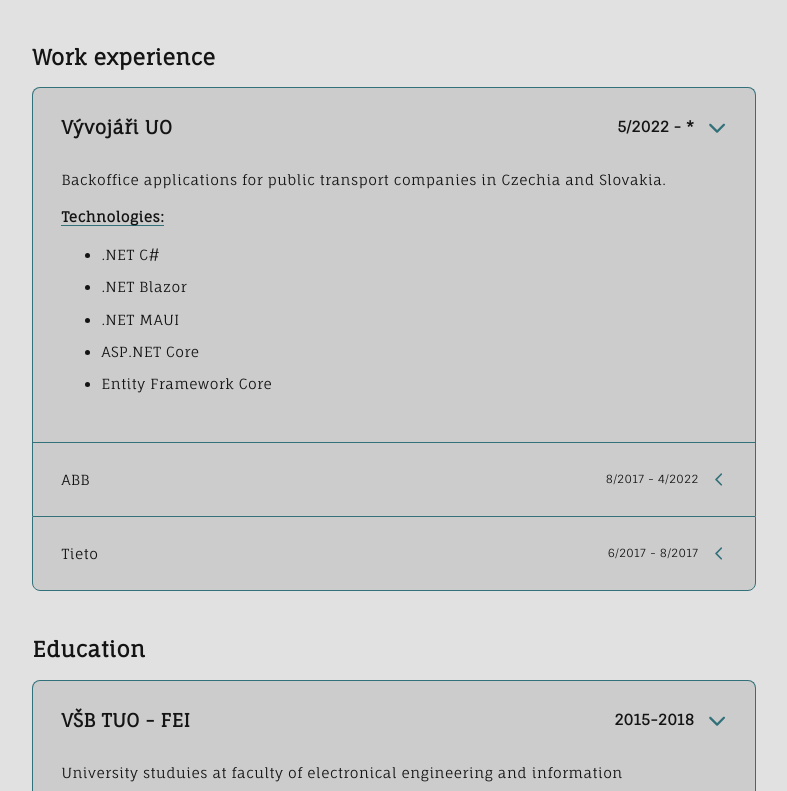
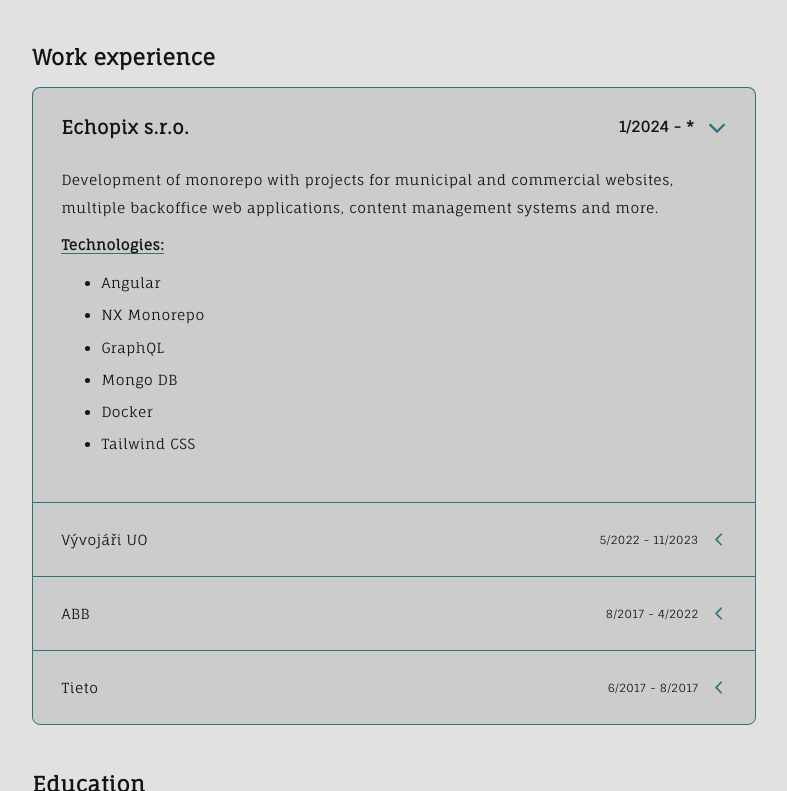
Before and after one commit to N0M3N/patrik-kubicek-2, an Angular app: page /about in a window 1280 px wide. Shown: the part 1169-1960 px from the top of the page, without its empty margins (246-1033 px from the left). Built offline with nearby package versions, Linux system fonts and the light colour scheme.

Commit message:
add echopix

```diff
--- a/src/app/app.component.html
+++ b/src/app/app.component.html
@@ -49,6 +49,6 @@
     </div>
   </div>
   <div id="devnote">
-    <a href="https://patrikkubicek.dev" target="_blank">By Patrik Kubíček &#64;2023</a>
+    <a href="https://patrikkubicek.dev" target="_blank">By Patrik Kubíček &#64;2024</a>
   </div>
 </div>
--- a/src/app/pages/about/about.component.html
+++ b/src/app/pages/about/about.component.html
@@ -61,8 +61,26 @@
 <app-cards>
   <app-card [opened]="true">
     <span title class="about-card-title">
+      <span>Echopix s.r.o.</span>
+      <span class="time-span">1/2024 - *</span>
+    </span>
+    <span content>
+      <p>{{ 'echopix_main' | localize }}</p>
+      <strong>{{ 'about_technologies' | localize }}</strong>
+      <ul>
+        <li>Angular</li>
+        <li>NX Monorepo</li>
+        <li>GraphQL</li>
+        <li>Mongo DB</li>
+        <li>Docker</li>
+        <li>Tailwind CSS</li>
+      </ul>
+    </span>
+  </app-card>
+  <app-card>
+    <span title class="about-card-title">
       <span>Vývojáři UO</span>
-      <span class="time-span">5/2022 - *</span>
+      <span class="time-span">5/2022 - 11/2023</span>
     </span>
     <span content>
       <p>{{ 'vyvojari_main' | localize }}</p>
--- a/src/assets/localizations/cz.json
+++ b/src/assets/localizations/cz.json
@@ -35,6 +35,7 @@
   "net_maui": "aplikace pro Windows/iOS/Android - zkušenost s jedním malým projektem",
   "ionic_main": "je framework pro vývoj mobilních a webových aplikací s přístupem k nativním API pomocí doplňků Capacitoru z kódu, který je podobný Angularu",
   "ionic_projects": "Mobilní aplikace pro instrukce a reporty z údržby turbodmychadel (MXP by ABB/Accelleron industries)",
+  "echopix_main": "Vývoj monorepozitáře s projekty pro tvorbu obecních a komerčních webových stránek, několik backoffice aplikací, systémy pro správu obsahu a další.",
   "vyvojari_main": "Backoffice aplikace pro společnosti zajišťující věřejnou přepravu v Česku a na Slovensku.",
   "abb_main": "Aplikace pro námořní přepravu.",
   "tieto_main": "Práce na částečný úvazek v podpoře uživatelů Windows.",
--- a/src/assets/localizations/en.json
+++ b/src/assets/localizations/en.json
@@ -35,6 +35,7 @@
   "net_maui": "Windows/iOS/Android apps - a small Windows project experience",
   "ionic_main": "is a framework used to create Web and Mobile apps with access to native APIs using Capactior plugins from code similar to Angular.",
   "ionic_projects": "Mobile application for turbocharger maintenance instructions and reporting (MXP by ABB/Accelleron industries)",
+  "echopix_main": "Development of monorepo with projects for municipal and commercial websites, multiple backoffice web applications, content management systems and more.",
   "vyvojari_main": "Backoffice applications for public transport companies in Czechia and Slovakia.",
   "abb_main": "Applications for naval transport.",
   "tieto_main": "Part time job as remote Windows user support.",
```
